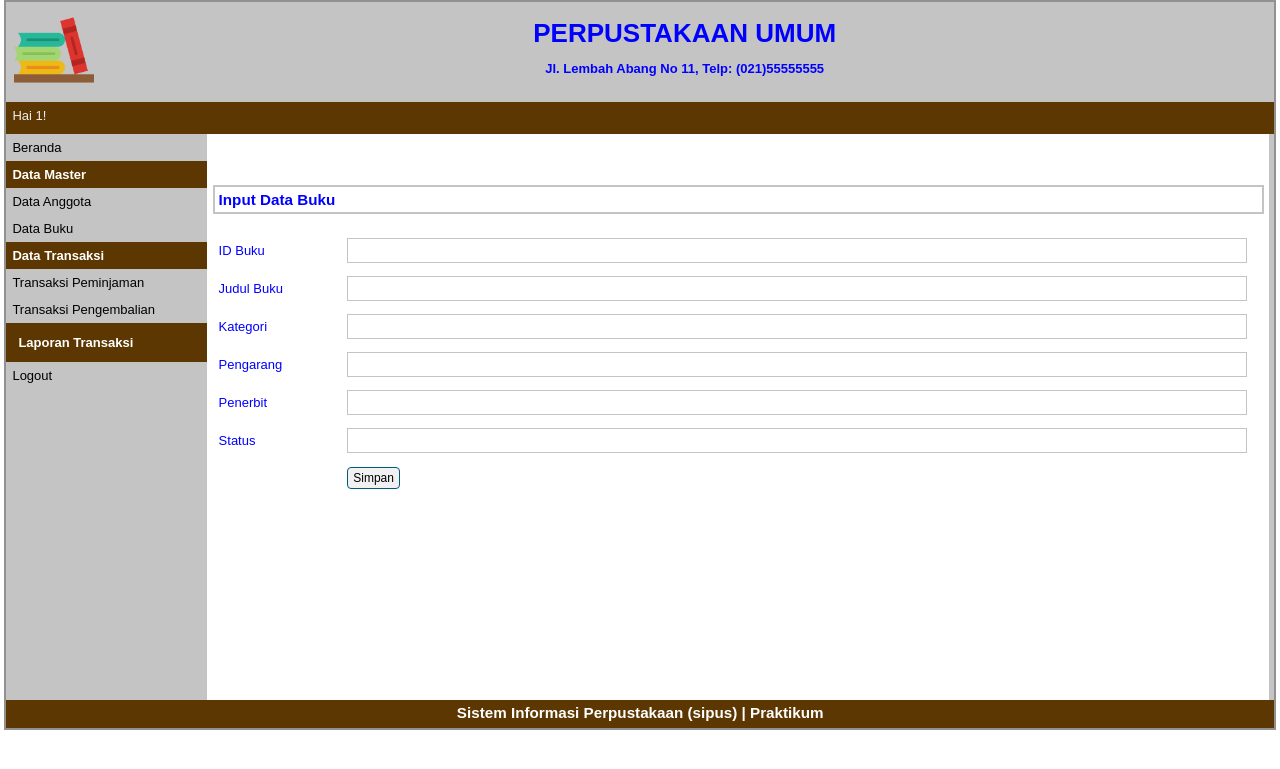
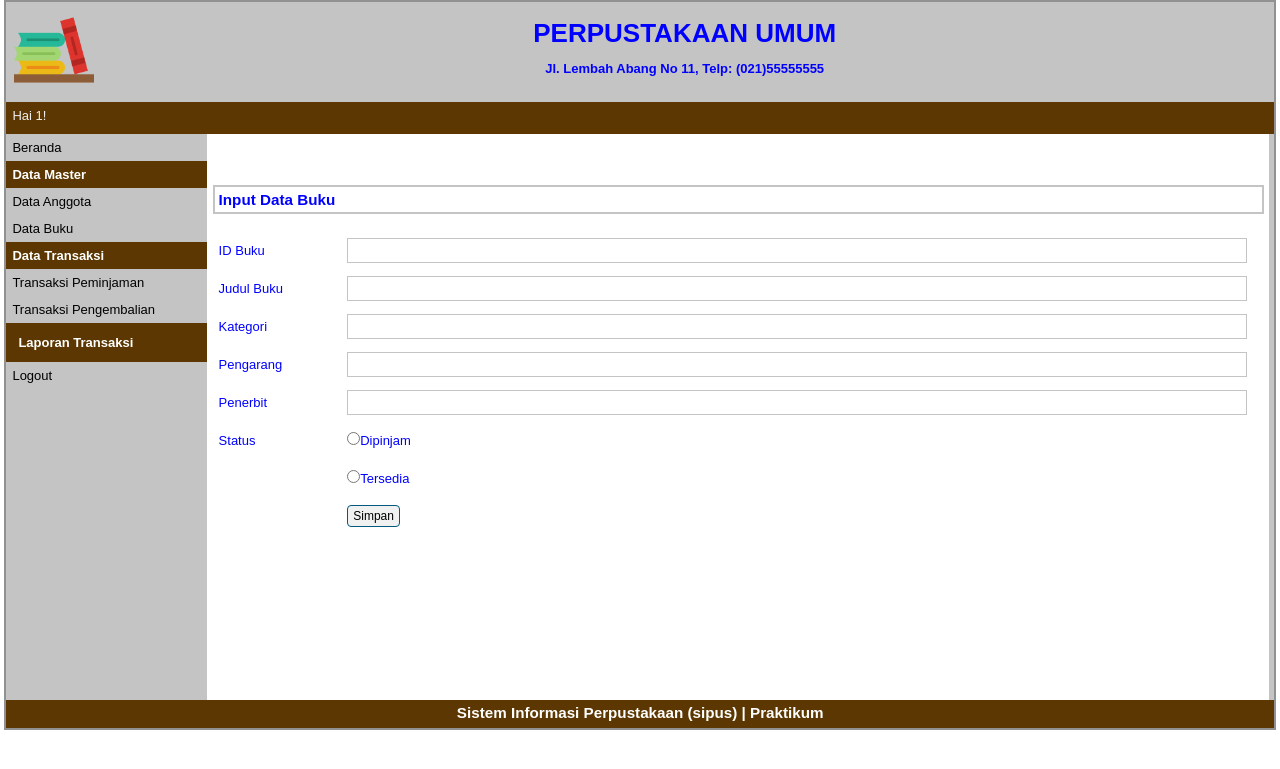
Before and after one commit to aulyanrahman/sistem_perpus, a PHP site: page /index.php?p=buku-input in a window 1280 px wide. Shown: the top 769 px of the page. Run offline with PHP 8.4, Linux system fonts and the light colour scheme; the visitor is signed in with stand-in values (Sample User, id 1); grey boxes are pictures that could not be loaded.

Commit message:
change buku status to radio input

```diff
--- a/pages/buku-input.php
+++ b/pages/buku-input.php
@@ -25,7 +25,11 @@
 		</tr>
 		<tr>
 			<td class="label-formulir">Status</td>
-			<td class="isian-formulir"><input type="text" name="status" class="isian-formulir isian-formulir-border"></td>
+			<td class="isian-formulir"><input type="radio" name="status" value="Dipinjam">Dipinjam</label></td>
+		</tr>
+		<tr>
+			<td class="label-formulir"></td>
+			<td class="isian-formulir"><input type="radio" name="status" value="Tersedia">Tersedia</td>
 		</tr>
 		<tr>
 			<td class="label-formulir"></td>
```
